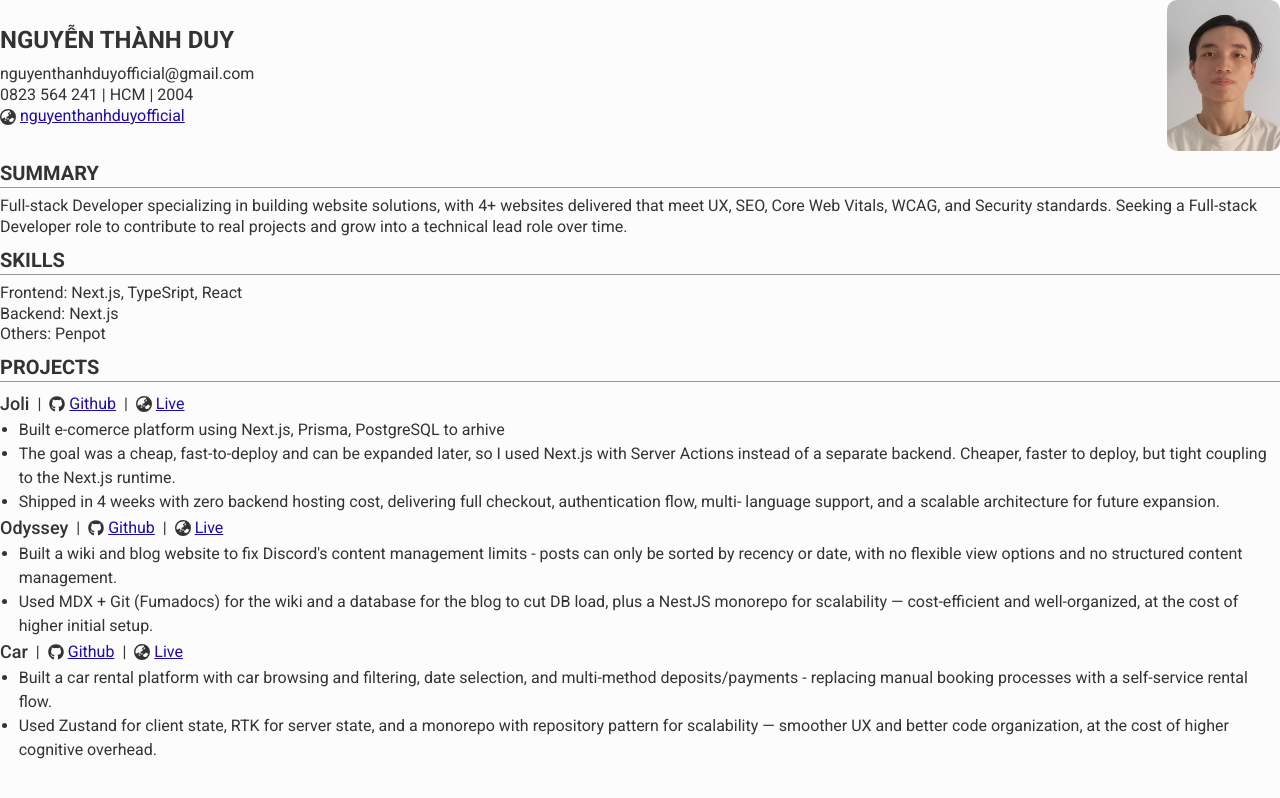
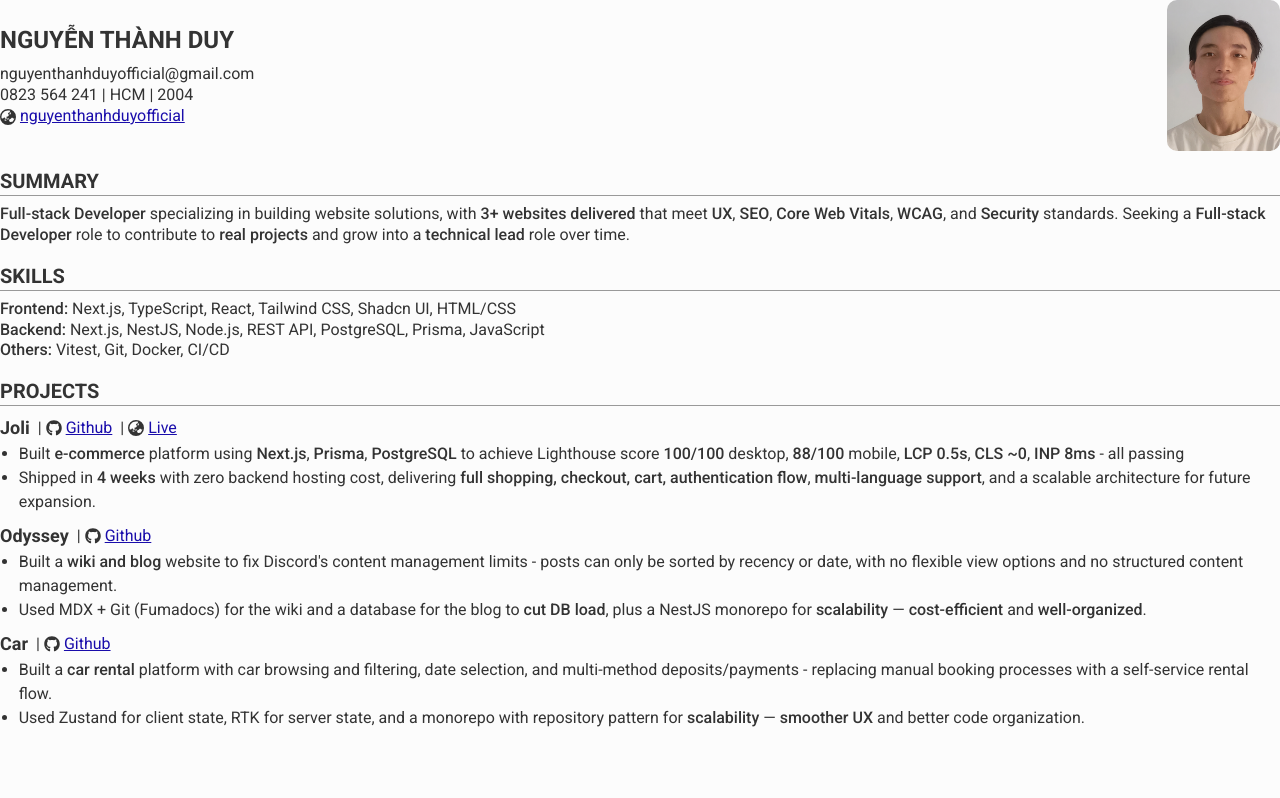
Before and after one commit to NguyenThanhDuyOfficial/Portfolio, a Next.js app in the folder apps/web/: page /en/cv in a window 1280 px wide. Built offline with nearby package versions, Linux system fonts and the light colour scheme; a web font is replaced by a local one.

Commit message:
feat: add searchParams to CV

```diff
--- a/apps/web/messages/en.json
+++ b/apps/web/messages/en.json
@@ -4,25 +4,25 @@
     "gmail": "nguyenthanhduyofficial@gmail.com",
     "phone": "0823 564 241",
     "location": "Ho Chi Minh City",
-    "github": "nguyenthanhduyofficial",
-    "portfolio": "nguyenthanhduyofficial",
+    "github": "https://github.com/nguyenthanhduyofficial",
+    "portfolio": "https://nguyenthanhduyofficial.vercel.app/",
     "summary": {
       "title": "SUMMARY",
-      "description": "{role} specializing in building website solutions, with 4+ websites delivered that meet UX, SEO, Core Web Vitals, WCAG, and Security standards. Seeking a {role} role to contribute to real projects and grow into a technical lead role over time."
+      "description": "<b>{role}</b> specializing in building website solutions, with <b>3+ websites delivered</b> that meet <b>UX</b>, <b>SEO</b>, <b>Core Web Vitals</b>, <b>WCAG</b>, and <b>Security</b> standards. Seeking a <b>{role}</b> role to contribute to <b>real projects</b> and grow into a <b>technical lead</b> role over time."
     },
     "skills": {
       "title": "SKILLS",
       "frontend": {
         "title": "Frontend",
-        "description": "Next.js, TypeSript, React"
+        "description": "Next.js, TypeScript, React, Tailwind CSS, Shadcn UI, HTML/CSS"
       },
       "backend": {
         "title": "Backend",
-        "description": "Next.js"
+        "description": "Next.js, NestJS, Node.js, REST API, PostgreSQL, Prisma, JavaScript"
       },
       "others": {
         "title": "Others",
-        "description": "Penpot"
+        "description": "Vitest, Git, Docker, CI/CD"
       }
     },
     "projects": {
@@ -30,35 +30,32 @@
       "joli": {
         "title": "Joli",
         "links": {
-          "github": "nguyenthanhduyofficial",
-          "live": "nguyenthanhduyofficial"
+          "github": "https://github.com/NguyenThanhDuyOfficial/Joli",
+          "live": "https://joli-nguyenthanhduyofficial.vercel.app/"
         },
         "bulletPoints": {
-          "1": "Built e-comerce platform using Next.js, Prisma, PostgreSQL to arhive ",
-          "2": "The goal was a cheap, fast-to-deploy and can be expanded later, so I used Next.js with Server Actions instead of a separate backend. Cheaper, faster to deploy, but tight coupling to the Next.js runtime.",
-          "3": "Shipped in 4 weeks with zero backend hosting cost, delivering full checkout, authentication flow, multi- language support, and a scalable architecture for future expansion."
+          "1": "Built <b>e-commerce</b> platform using <b>Next.js</b>, <b>Prisma</b>, <b>PostgreSQL</b> to achieve Lighthouse score <b>100/100</b> desktop, <b>88/100</b> mobile, <b>LCP 0.5s</b>, <b>CLS ~0</b>, <b>INP 8ms</b> - all passing",
+          "2": "Shipped in <b>4 weeks</b> with zero backend hosting cost, delivering <b>full shopping, checkout, cart, authentication flow</b>, <b>multi-language support</b>, and a scalable architecture for future expansion."
         }
       },
       "odyssey": {
         "title": "Odyssey",
         "links": {
-          "github": "nguyenthanhduyofficial",
-          "live": "nguyenthanhduyofficial"
+          "github": "https://github.com/NguyenThanhDuyOfficial/odyssey"
         },
         "bulletPoints": {
-          "1": "Built a wiki and blog website to fix Discord's content management limits - posts can only be sorted by recency or date, with no flexible view options and no structured content management.",
-          "2": "Used MDX + Git (Fumadocs) for the wiki and a database for the blog to cut DB load, plus a NestJS monorepo for scalability — cost-efficient and well-organized, at the cost of higher initial setup."
+          "1": "Built a <b>wiki and blog</b> website to fix Discord's content management limits - posts can only be sorted by recency or date, with no flexible view options and no structured content management.",
+          "2": "Used MDX + Git (Fumadocs) for the wiki and a database for the blog to <b>cut DB load</b>, plus a NestJS monorepo for<b> scalability</b> — <b>cost-efficient</b> and <b>well-organized</b>."
         }
       },
       "car": {
         "title": "Car",
         "links": {
-          "github": "nguyenthanhduyofficial",
-          "live": "nguyenthanhduyofficial"
+          "github": "https://github.com/NguyenThanhDuyOfficial/car"
         },
         "bulletPoints": {
-          "1": "Built a car rental platform with car browsing and filtering, date selection, and multi-method deposits/payments - replacing manual booking processes with a self-service rental flow.",
-          "2": "Used Zustand for client state, RTK for server state, and a monorepo with repository pattern for scalability — smoother UX and better code organization, at the cost of higher cognitive overhead."
+          "1": "Built a <b>car rental</b> platform with car browsing and filtering, date selection, and multi-method deposits/payments - replacing manual booking processes with a self-service rental flow.",
+          "2": "Used Zustand for client state, RTK for server state, and a monorepo with repository pattern for <b>scalability</b> — <b>smoother UX</b> and better code organization."
         }
       }
     }
--- a/apps/web/src/app/[locale]/cv/page.tsx
+++ b/apps/web/src/app/[locale]/cv/page.tsx
@@ -5,26 +5,33 @@ import { FaEarthAsia } from "react-icons/fa6";
 import "../../../styles/cv.css";
 import { roboto } from "@/src/fonts/fonts";
 
-const skills = ["frontend", "backend", "others"];
+const skills = ["frontend", "backend", "others"] as const;
 const projects = [
-  { key: "joli", bulletPoints: [1, 2, 3] },
-  { key: "odyssey", bulletPoints: [1, 2] },
-  { key: "car", bulletPoints: [1, 2] },
+  { key: "joli", bulletPoints: [1, 2], links: ["github", "live"] },
+  { key: "odyssey", bulletPoints: [1, 2], links: ["github"] },
+  { key: "car", bulletPoints: [1, 2], links: ["github"] },
 ];
 
 export default async function CV({
-  params,
+  searchParams,
 }: {
-  params: Promise<{
+  searchParams: Promise<{
     role: string | undefined;
-    techStacks: string | string[] | undefined;
+    frontend: string | undefined;
+    backend: string | undefined;
+    others: string | undefined;
   }>;
 }) {
-  const { role = "Full-stack Developer", techStacks = ["Next.js"] } =
-    await params;
+  const {
+    role = "Full-stack Developer",
+    frontend,
+    backend,
+    others,
+  } = await searchParams;
+  const skillsParams = { frontend, backend, others };
   const t = await getTranslations("CV");
   return (
-    <main className={`${roboto.className} space-y-2`}>
+    <main className={`${roboto.className} space-y-4`}>
       <section id="header" className="flex justify-between items-center">
         <div>
           <h1>NGUYỄN THÀNH DUY</h1>
@@ -51,50 +58,61 @@ export default async function CV({
       </section>
       <section>
         <h2 className="">{t("summary.title")}</h2>
-        <p className="">{t("summary.description", { role: role })}</p>
+        <p className="">
+          {t.rich("summary.description", {
+            role: role,
+            b: (chunks) => <b>{chunks}</b>,
+          })}
+        </p>
       </section>
       <section>
         <h2>{t("skills.title")}</h2>
-        {skills.map((skill) => (
+        {skills.map((skill) => {
+          const value = skillsParams[skill];
+          return (
             <p key={skill}>
-            {t(`skills.${skill}.title`)}: {t(`skills.${skill}.description`)}
+              <b>{t(`skills.${skill}.title`)}:</b>{" "}
+              {t(`skills.${skill}.description`)}
+              {value}
             </p>
-        ))}
+          );
+        })}
       </section>
       <section>
         <h2>{t("projects.title")}</h2>
+        <div className="space-y-2">
           {projects.map((project) => (
             <div key={project.key}>
               <div className="flex items-center gap-2">
                 <h3>{t(`projects.${project.key}.title`)}</h3>
-              {t(`projects.${project.key}.links.live`) && (
-                <>
+                {project.links.map((link) => (
+                  <div key={link} className="flex gap-1">
                     <span>|</span>
                     <div className="flex items-center gap-1">
+                      {link === "github" ? (
                         <FaGithub className="w-4 h-4 inline" />
-                    <a href={t(`projects.${project.key}.links.live`)}>Github</a>
+                      ) : (
+                        <FaEarthAsia className="w-4 h-4 inline" />
+                      )}
+                      <a href={t(`projects.${project.key}.links.${link}`)}>
+                        {link === "github" ? "Github" : "Live"}
+                      </a>
                     </div>
-                </>
-              )}
-              {t(`projects.${project.key}.links.github`) && (
-                <>
-                  <span>|</span>
-                  <div className="flex items-center gap-1">
-                    <FaEarthAsia className="w-4 h-4 inline" />
-                    <a href={t(`projects.${project.key}.links.github`)}>Live</a>
                   </div>
-                </>
-              )}
+                ))}
               </div>
               <ul>
                 {project.bulletPoints.map((key) => (
                   <li key={key}>
-                  {t(`projects.${project.key}.bulletPoints.${key}`)}
+                    {t.rich(`projects.${project.key}.bulletPoints.${key}`, {
+                      b: (chunks) => <b>{chunks}</b>,
+                    })}
                   </li>
                 ))}
               </ul>
             </div>
           ))}
+        </div>
       </section>
     </main>
   );
--- a/apps/web/src/app/[locale]/layout.tsx
+++ b/apps/web/src/app/[locale]/layout.tsx
@@ -9,8 +9,15 @@ import {
 } from "../../fonts/fonts";
 
 export const metadata: Metadata = {
-  title: "Portfolio",
-  description: "",
+  title: "Thành Duy",
+  description: "Nguyễn Thành Duy's Portfolio",
+  openGraph: {
+    images: [
+      {
+        url: "/icon.jpg",
+      },
+    ],
+  },
 };
 
 export default function RootLayout({
--- a/apps/web/src/styles/cv.css
+++ b/apps/web/src/styles/cv.css
@@ -45,7 +45,7 @@
     @apply text-xl font-bold border-b-[0.5pt] border-[#999] mb-2;
   }
   h3 {
-    @apply text-lg font-medium;
+    @apply text-lg font-bold;
   }
   p {
     @apply text-base leading-[1.3];
@@ -56,4 +56,7 @@
   ul {
     @apply list-disc pl-[14pt];
   }
+  b {
+    @apply font-medium;
+  }
 }
```
Also changed, not shown: apps/web/public/icon.jpg (added). Lines whose indentation alone changed are shown as unchanged.
